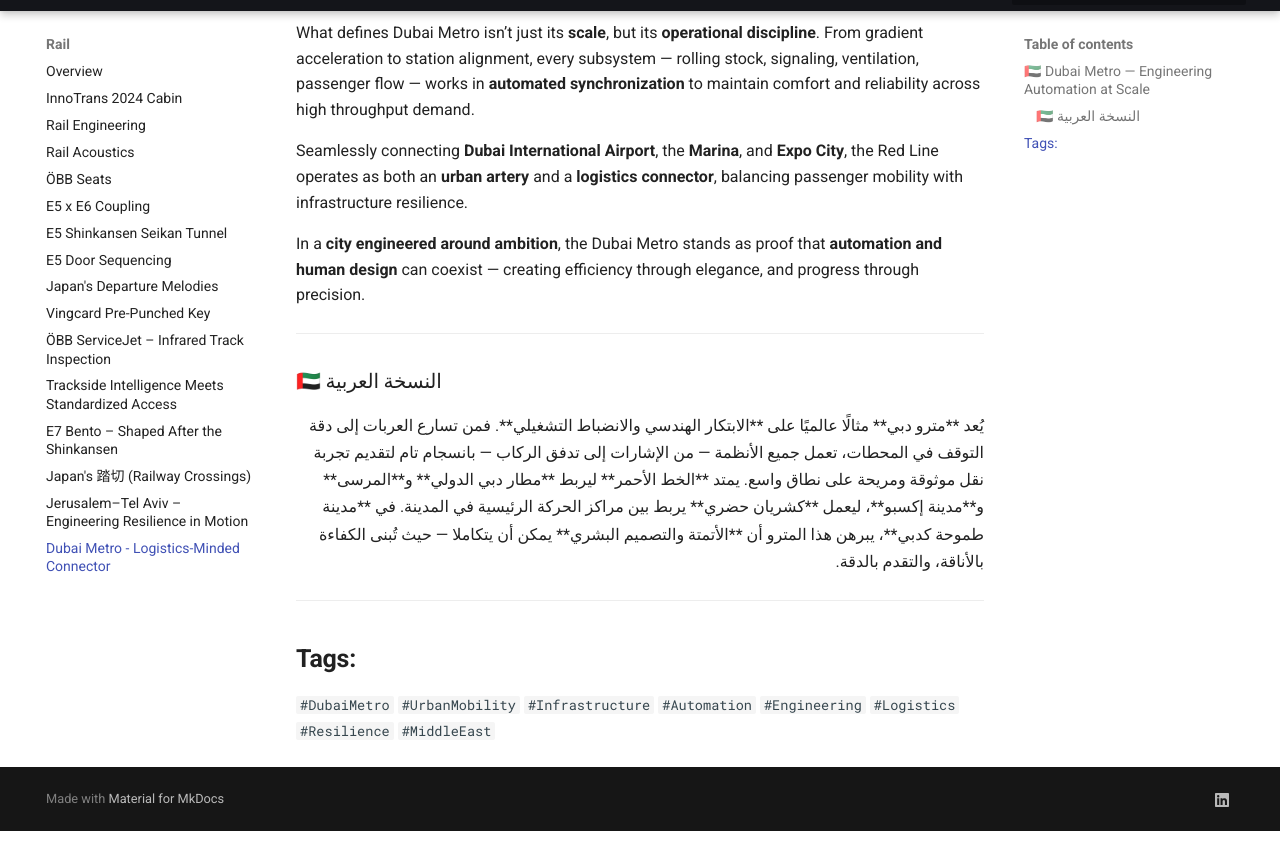
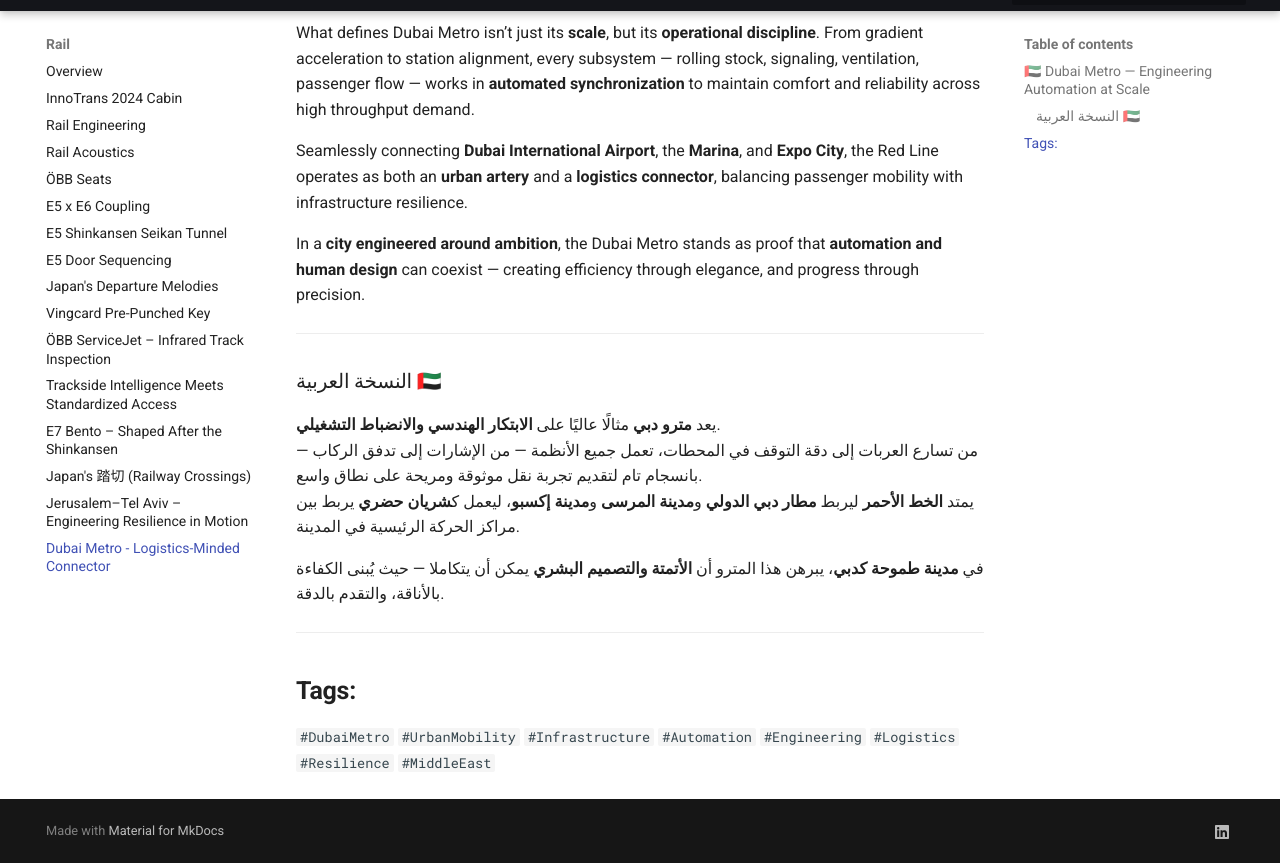
Before and after one commit to alvvvli/alvin-site, an MkDocs documentation site: the page built from docs/rail/dxbmetro.md, in a window 1280 px wide and 900 px high, scrolled down 663 px, cut to the strip 37-900 px from the top of the window. Built offline with MkDocs 1.6.1 and Material for MkDocs 9.7.7, drawn with Linux system fonts in a browser that asks for light colours; before the commit the page ends 1531 px from its top, so only the background shows below that.

Commit message:
Update dxbmetro.md

```diff
--- a/docs/rail/dxbmetro.md
+++ b/docs/rail/dxbmetro.md
@@ -19,18 +19,13 @@
 
 ---
 
-### 🇦🇪 النسخة العربية
+### النسخة العربية 🇦🇪
 
-<div dir="rtl" lang="ar" style="text-align:right; line-height:1.7;">
+يعد <b>مترو دبي</b> مثالًا عاليًا على <b>الابتكار الهندسي والانضباط التشغيلي</b>.
+من تسارع العربات إلى دقة التوقف في المحطات، تعمل جميع الأنظمة — من الإشارات إلى تدفق الركاب — بانسجام تام لتقديم تجربة نقل موثوقة ومريحة على نطاق واسع.
+يمتد <b>الخط الأحمر</b> ليربط <b>مطار دبي الدولي</b> و<b>مدينة المرسى</b> و<b>مدينة إكسبو</b>، ليعمل ك<b>شريان حضري</b> يربط بين مراكز الحركة الرئيسية في المدينة.
 
-يُعد **مترو دبي** مثالًا عالميًا على **الابتكار الهندسي والانضباط التشغيلي**.
-فمن تسارع العربات إلى دقة التوقف في المحطات، تعمل جميع الأنظمة — من الإشارات إلى تدفق الركاب — بانسجام تام لتقديم تجربة نقل موثوقة ومريحة على نطاق واسع.
-
-يمتد **الخط الأحمر** ليربط **مطار دبي الدولي** و**المرسى** و**مدينة إكسبو**، ليعمل **كشريان حضري** يربط بين مراكز الحركة الرئيسية في المدينة.
-
-في **مدينة طموحة كدبي**، يبرهن هذا المترو أن **الأتمتة والتصميم البشري** يمكن أن يتكاملا — حيث تُبنى الكفاءة بالأناقة، والتقدم بالدقة.
-
-</div>
+في <b>مدينة طموحة كدبي</b>، يبرهن هذا المترو أن <b>الأتمتة والتصميم البشري</b> يمكن أن يتكاملا — حيث يُبنى الكفاءة بالأناقة، والتقدم بالدقة.
 
 ---
 
```
